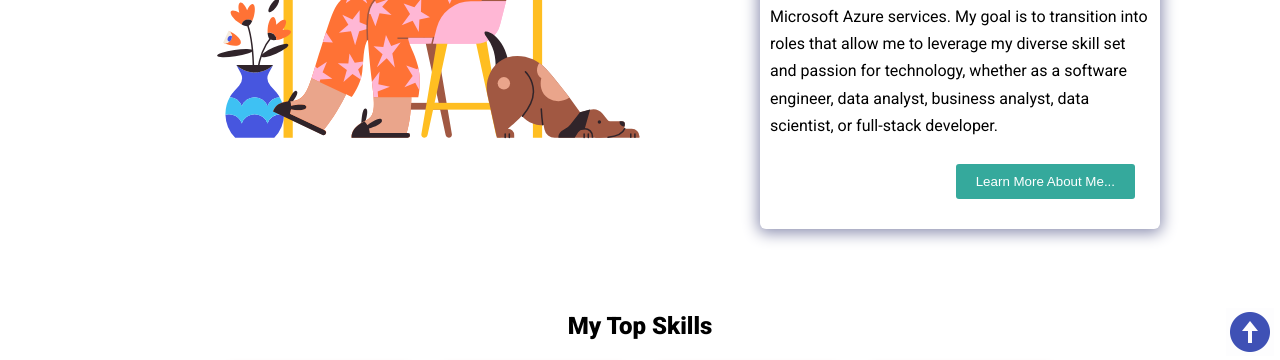
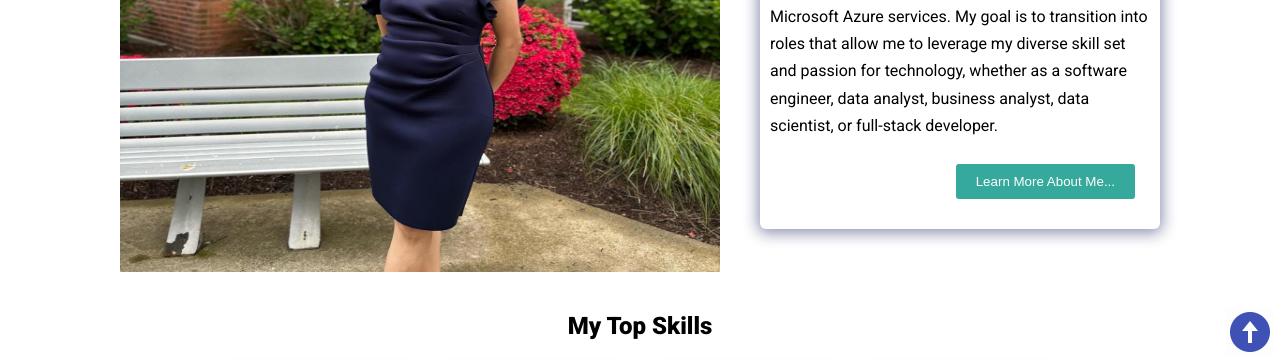
Before and after one commit to Prabhusharmila/Portfolio-Prabhu, a plain HTML site: page index.html in a window 1280 px wide. Shown: the part 416-776 px from the top of the page. Drawn offline with nearby package versions, Linux system fonts and the light colour scheme.

Commit message:
Updated index.html with my profile image

```diff
--- a/index.html
+++ b/index.html
@@ -49,7 +49,7 @@
 
     <section class="hero" id="about">
       <img
-        src="assets/images/wfh_1.svg"
+        src="assets/images/MyProfile.jpg"
         alt="jane-doe"
         loading="lazy"
         class="hero-img"
```
